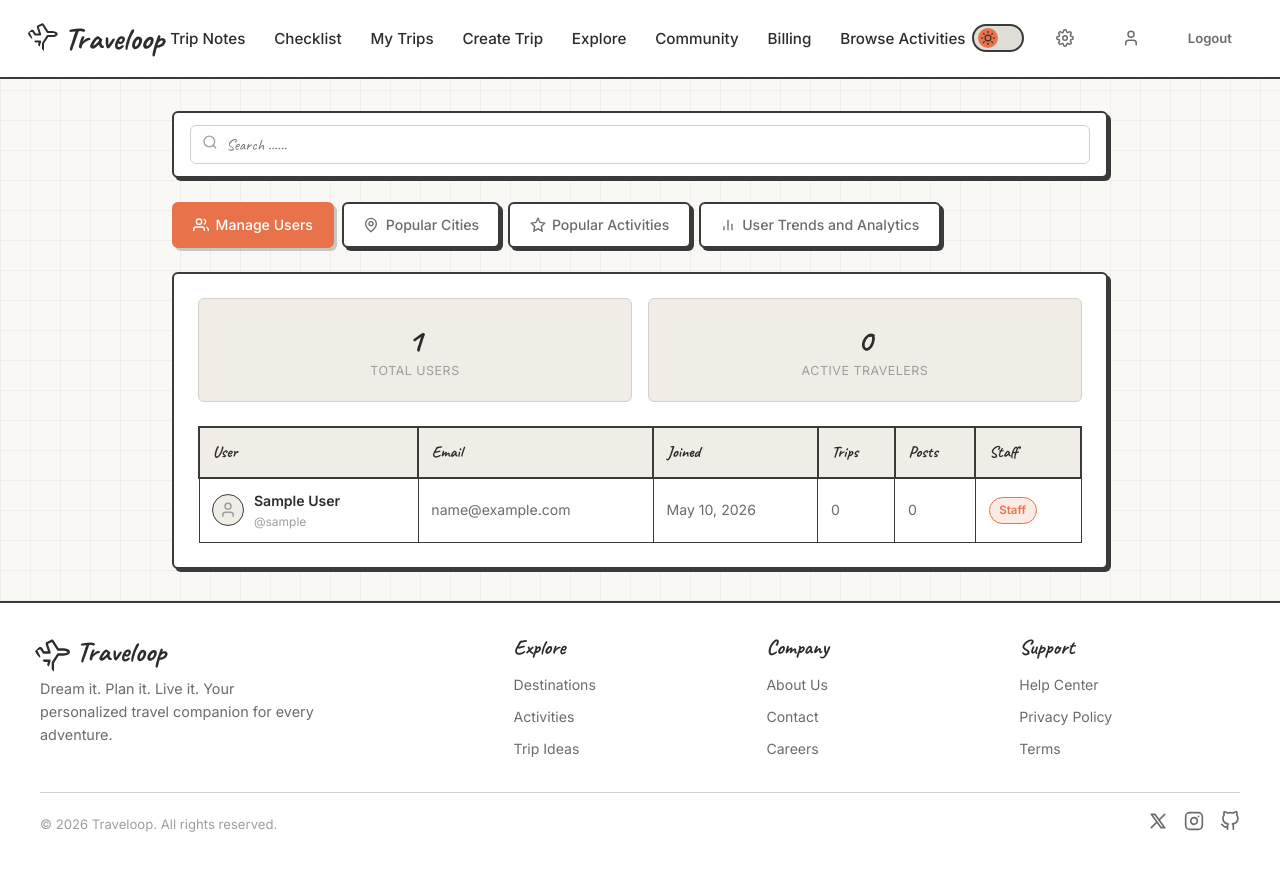
After one commit to kashish2210/odoo-x-parul, a Django app: page /admin-panel/ in a window 1280 px wide. The commit adds this page. Run offline with Django 5.2, Linux system fonts and the light colour scheme; the visitor is signed in with stand-in values (Sample User, id 1); data comes from the database, SQL or seed files in the repository; data that the repository does not hold is empty.

Commit message:
admin panel

```diff
--- a/accounts/urls.py
+++ b/accounts/urls.py
@@ -6,5 +6,6 @@ urlpatterns = [
     path('signup/', views.signup_view, name='signup'),
     path('logout/', views.logout_view, name='logout'),
     path('profile/', views.profile_view, name='profile'),
+    path('admin-panel/', views.admin_panel_view, name='admin_panel'),
     path('', views.dashboard_view, name='dashboard'),
 ]
--- /dev/null
+++ b/static/css/admin_panel.css
@@ -0,0 +1,280 @@
+/* ========== ADMIN PANEL STYLES ========== */
+
+/* ---------- SEARCH TOOLBAR ---------- */
+.community-toolbar {
+  display: flex;
+  align-items: center;
+  gap: 1rem;
+  flex-wrap: wrap;
+  margin-bottom: 1.5rem;
+  padding: 0.75rem 1rem;
+  background: var(--bg-card);
+  border: var(--border-sketch);
+  border-radius: var(--radius);
+  box-shadow: var(--shadow-sketch);
+}
+
+.community-search-wrap {
+  position: relative;
+  flex: 1;
+  min-width: 200px;
+}
+
+.community-search-icon {
+  position: absolute;
+  left: 0.75rem;
+  top: 50%;
+  transform: translateY(-50%);
+  color: var(--text-muted);
+  pointer-events: none;
+}
+
+.community-search-input {
+  width: 100%;
+  padding: 0.55rem 0.75rem 0.55rem 2.2rem;
+  font-family: 'Caveat', cursive;
+  font-size: 1rem;
+  background: var(--bg-input);
+  color: var(--text-primary);
+  border: var(--border-light);
+  border-radius: var(--radius);
+  outline: none;
+  transition: border-color 0.2s;
+}
+.community-search-input:focus {
+  border-color: var(--accent);
+}
+/* ---------- TAB BAR ---------- */
+.admin-tabs {
+  display: flex;
+  gap: 0.5rem;
+  flex-wrap: wrap;
+  margin-bottom: 1.5rem;
+}
+
+.admin-tab {
+  display: inline-flex;
+  align-items: center;
+  gap: 0.4rem;
+  padding: 0.6rem 1.2rem;
+  font-size: 0.88rem;
+  font-weight: 500;
+  color: var(--text-secondary);
+  background: var(--bg-card);
+  border: var(--border-sketch);
+  border-radius: var(--radius);
+  box-shadow: var(--shadow-sketch);
+  text-decoration: none;
+  cursor: pointer;
+  transition: all 0.2s;
+}
+.admin-tab:hover {
+  transform: translate(-2px, -2px);
+  box-shadow: var(--shadow-hover);
+  color: var(--accent);
+}
+.admin-tab.active {
+  background: var(--accent);
+  color: #fff;
+  border-color: var(--accent);
+  box-shadow: 3px 3px 0px rgba(0,0,0,0.2);
+}
+
+/* ---------- CONTENT AREA ---------- */
+.admin-panel-content {
+  background: var(--bg-card);
+  border: var(--border-sketch);
+  border-radius: var(--radius);
+  box-shadow: var(--shadow-sketch);
+  padding: 1.5rem;
+}
+
+/* ---------- STATS ROW ---------- */
+.admin-stats-row {
+  display: flex;
+  gap: 1rem;
+  flex-wrap: wrap;
+  margin-bottom: 1.5rem;
+}
+
+.stat-card {
+  flex: 1;
+  min-width: 120px;
+  padding: 1.25rem 1rem;
+  background: var(--bg-secondary);
+  border: var(--border-light);
+  border-radius: var(--radius);
+  text-align: center;
+}
+
+.stat-number {
+  font-family: 'Caveat', cursive;
+  font-size: 2rem;
+  font-weight: 700;
+  color: var(--text-primary);
+  line-height: 1;
+  margin: 0.4rem 0 0.2rem;
+}
+
+.stat-label {
+  font-size: 0.78rem;
+  color: var(--text-muted);
+  text-transform: uppercase;
+  letter-spacing: 0.04em;
+}
+
+/* ---------- ADMIN TABLE ---------- */
+.admin-table-wrap {
+  overflow-x: auto;
+}
+
+.admin-table {
+  width: 100%;
+  border-collapse: collapse;
+  font-size: 0.88rem;
+}
+
+.admin-table th {
+  background: var(--bg-secondary);
+  font-family: 'Caveat', cursive;
+  font-weight: 700;
+  font-size: 1rem;
+  text-align: left;
+  padding: 0.75rem 0.8rem;
+  border: var(--border-sketch);
+  color: var(--text-primary);
+}
+
+.admin-table td {
+  padding: 0.65rem 0.8rem;
+  border: 1px solid var(--border-color);
+  color: var(--text-secondary);
+  vertical-align: middle;
+}
+
+.admin-table tbody tr:hover {
+  background: var(--bg-secondary);
+}
+
+.empty-row {
+  text-align: center;
+  color: var(--text-muted);
+  font-style: italic;
+  padding: 2rem !important;
+}
+
+/* User cell */
+.user-cell {
+  display: flex;
+  align-items: center;
+  gap: 0.6rem;
+}
+
+.user-cell-avatar {
+  width: 32px;
+  height: 32px;
+  border-radius: 50%;
+  border: 1px solid var(--border-color);
+  display: flex;
+  align-items: center;
+  justify-content: center;
+  background: var(--bg-secondary);
+  color: var(--text-muted);
+  flex-shrink: 0;
+}
+
+.user-cell-name {
+  display: block;
+  font-weight: 600;
+  color: var(--text-primary);
+  font-size: 0.88rem;
+}
+
+.user-cell-uname {
+  display: block;
+  font-size: 0.75rem;
+  color: var(--text-muted);
+}
+
+/* Badges */
+.badge {
+  display: inline-block;
+  padding: 0.2rem 0.6rem;
+  border-radius: 99px;
+  font-size: 0.72rem;
+  font-weight: 600;
+}
+.badge--staff {
+  background: rgba(232, 115, 74, 0.15);
+  color: var(--accent);
+  border: 1px solid var(--accent);
+}
+.badge--user {
+  background: var(--bg-secondary);
+  color: var(--text-muted);
+  border: var(--border-light);
+}
+.badge--cat {
+  background: rgba(33, 150, 243, 0.12);
+  color: #2196f3;
+  border: 1px solid #2196f3;
+}
+
+/* Popularity bar */
+.popularity-bar {
+  width: 100%;
+  max-width: 140px;
+  height: 8px;
+  background: var(--bg-secondary);
+  border-radius: 99px;
+  overflow: hidden;
+  border: 1px solid var(--border-color);
+}
+
+.popularity-fill {
+  height: 100%;
+  background: var(--accent);
+  border-radius: 99px;
+  transition: width 0.6s ease;
+}
+.popularity-fill--green {
+  background: #4caf50;
+}
+
+/* ---------- CHARTS GRID ---------- */
+.charts-grid {
+  display: grid;
+  grid-template-columns: 1fr 1fr;
+  gap: 1.25rem;
+}
+
+.chart-card {
+  background: var(--bg-secondary);
+  border: var(--border-light);
+  border-radius: var(--radius);
+  padding: 1.25rem;
+}
+
+.chart-card h3 {
+  font-family: 'Caveat', cursive;
+  font-size: 1.2rem;
+  font-weight: 700;
+  margin-bottom: 0.75rem;
+}
+
+.chart-card--wide {
+  grid-column: 1 / -1;
+}
+
+/* ---------- RESPONSIVE ---------- */
+@media (max-width: 768px) {
+  .admin-tabs {
+    flex-direction: column;
+  }
+  .admin-stats-row {
+    flex-direction: column;
+  }
+  .charts-grid {
+    grid-template-columns: 1fr;
+  }
+}
--- /dev/null
+++ b/templates/accounts/admin_panel.html
@@ -0,0 +1,341 @@
+{% extends 'base.html' %}
+{% load static %}
+{% block title %}Admin Panel — Traveloop{% endblock %}
+{% block extra_css %}<link rel="stylesheet" href="{% static 'css/admin_panel.css' %}">{% endblock %}
+
+{% block content %}
+<div class="page-container">
+
+  <!-- Toolbar -->
+  <div class="community-toolbar" role="search">
+    <div class="community-search-wrap">
+      <span class="community-search-icon" aria-hidden="true">
+        <svg width="16" height="16" viewBox="0 0 24 24" fill="none" stroke="currentColor" stroke-width="2"><circle cx="11" cy="11" r="8"/><line x1="21" y1="21" x2="16.65" y2="16.65"/></svg>
+      </span>
+      <form method="get">
+        <input type="hidden" name="tab" value="{{ tab }}">
+        <input type="text" name="q" class="community-search-input" placeholder="Search ......" value="{{ query }}" autocomplete="off">
+      </form>
+    </div>
+  </div>
+
+  <!-- Tab Buttons -->
+  <div class="admin-tabs" role="tablist">
+    <a href="?tab=users" class="admin-tab {% if tab == 'users' %}active{% endif %}" role="tab">
+      <svg width="16" height="16" viewBox="0 0 24 24" fill="none" stroke="currentColor" stroke-width="2"><path d="M17 21v-2a4 4 0 0 0-4-4H5a4 4 0 0 0-4 4v2"/><circle cx="9" cy="7" r="4"/><path d="M23 21v-2a4 4 0 0 0-3-3.87"/><path d="M16 3.13a4 4 0 0 1 0 7.75"/></svg>
+      Manage Users
+    </a>
+    <a href="?tab=cities" class="admin-tab {% if tab == 'cities' %}active{% endif %}" role="tab">
+      <svg width="16" height="16" viewBox="0 0 24 24" fill="none" stroke="currentColor" stroke-width="2"><path d="M20 10c0 6-8 12-8 12s-8-6-8-12a8 8 0 0 1 16 0Z"/><circle cx="12" cy="10" r="3"/></svg>
+      Popular Cities
+    </a>
+    <a href="?tab=activities" class="admin-tab {% if tab == 'activities' %}active{% endif %}" role="tab">
+      <svg width="16" height="16" viewBox="0 0 24 24" fill="none" stroke="currentColor" stroke-width="2"><polygon points="12 2 15.09 8.26 22 9.27 17 14.14 18.18 21.02 12 17.77 5.82 21.02 7 14.14 2 9.27 8.91 8.26 12 2"/></svg>
+      Popular Activities
+    </a>
+    <a href="?tab=analytics" class="admin-tab {% if tab == 'analytics' %}active{% endif %}" role="tab">
+      <svg width="16" height="16" viewBox="0 0 24 24" fill="none" stroke="currentColor" stroke-width="2"><line x1="18" y1="20" x2="18" y2="10"/><line x1="12" y1="20" x2="12" y2="4"/><line x1="6" y1="20" x2="6" y2="14"/></svg>
+      User Trends and Analytics
+    </a>
+  </div>
+
+  <!-- Tab Content -->
+  <div class="admin-panel-content">
+
+    <!-- ═══════ MANAGE USERS ═══════ -->
+    {% if tab == 'users' %}
+    <div class="admin-stats-row">
+      <div class="stat-card">
+        <div class="stat-number">{{ total_users }}</div>
+        <div class="stat-label">Total Users</div>
+      </div>
+      <div class="stat-card">
+        <div class="stat-number">{{ active_users }}</div>
+        <div class="stat-label">Active Travelers</div>
+      </div>
+    </div>
+
+    <div class="admin-table-wrap">
+      <table class="admin-table">
+        <thead>
+          <tr>
+            <th>User</th>
+            <th>Email</th>
+            <th>Joined</th>
+            <th>Trips</th>
+            <th>Posts</th>
+            <th>Staff</th>
+          </tr>
+        </thead>
+        <tbody>
+          {% for u in users %}
+          <tr>
+            <td>
+              <div class="user-cell">
+                <div class="user-cell-avatar">
+                  <svg width="18" height="18" viewBox="0 0 24 24" fill="none" stroke="currentColor" stroke-width="2"><path d="M19 21v-2a4 4 0 0 0-4-4H9a4 4 0 0 0-4 4v2"/><circle cx="12" cy="7" r="4"/></svg>
+                </div>
+                <div>
+                  <span class="user-cell-name">{{ u.get_full_name|default:u.username }}</span>
+                  <span class="user-cell-uname">@{{ u.username }}</span>
+                </div>
+              </div>
+            </td>
+            <td>{{ u.email|default:"—" }}</td>
+            <td>{{ u.date_joined|date:"M d, Y" }}</td>
+            <td>{{ u.trip_count }}</td>
+            <td>{{ u.post_count }}</td>
+            <td>
+              {% if u.is_staff %}
+              <span class="badge badge--staff">Staff</span>
+              {% else %}
+              <span class="badge badge--user">User</span>
+              {% endif %}
+            </td>
+          </tr>
+          {% empty %}
+          <tr><td colspan="6" class="empty-row">No users found.</td></tr>
+          {% endfor %}
+        </tbody>
+      </table>
+    </div>
+
+    <!-- ═══════ POPULAR CITIES ═══════ -->
+    {% elif tab == 'cities' %}
+    <div class="admin-stats-row">
+      <div class="stat-card">
+        <div class="stat-number">{{ total_cities }}</div>
+        <div class="stat-label">Total Cities</div>
+      </div>
+    </div>
+
+    <div class="admin-table-wrap">
+      <table class="admin-table">
+        <thead>
+          <tr>
+            <th>#</th>
+            <th>City</th>
+            <th>Country</th>
+            <th>Region</th>
+            <th>Visits</th>
+            <th>Popularity</th>
+          </tr>
+        </thead>
+        <tbody>
+          {% for city in cities %}
+          <tr>
+            <td>{{ forloop.counter }}</td>
+            <td><strong>{{ city.name }}</strong></td>
+            <td>{{ city.country }}</td>
+            <td>{{ city.region|default:"—" }}</td>
+            <td>{{ city.visit_count }}</td>
+            <td>
+              <div class="popularity-bar">
+                <div class="popularity-fill" style="width: {% widthratio city.visit_count cities.0.visit_count 100 %}%"></div>
+              </div>
+            </td>
+          </tr>
+          {% empty %}
+          <tr><td colspan="6" class="empty-row">No city data yet.</td></tr>
+          {% endfor %}
+        </tbody>
+      </table>
+    </div>
+
+    <!-- ═══════ POPULAR ACTIVITIES ═══════ -->
+    {% elif tab == 'activities' %}
+    <div class="admin-stats-row">
+      <div class="stat-card">
+        <div class="stat-number">{{ total_activities }}</div>
+        <div class="stat-label">Total Activities</div>
+      </div>
+    </div>
+
+    <div class="admin-table-wrap">
+      <table class="admin-table">
+        <thead>
+          <tr>
+            <th>#</th>
+            <th>Activity</th>
+            <th>City</th>
+            <th>Category</th>
+            <th>Bookings</th>
+            <th>Popularity</th>
+          </tr>
+        </thead>
+        <tbody>
+          {% for act in activities %}
+          <tr>
+            <td>{{ forloop.counter }}</td>
+            <td><strong>{{ act.name }}</strong></td>
+            <td>{{ act.city.name }}</td>
+            <td><span class="badge badge--cat">{{ act.get_category_display }}</span></td>
+            <td>{{ act.booking_count }}</td>
+            <td>
+              <div class="popularity-bar">
+                <div class="popularity-fill popularity-fill--green" style="width: {% if activities.0.booking_count %}{% widthratio act.booking_count activities.0.booking_count 100 %}{% else %}0{% endif %}%"></div>
+              </div>
+            </td>
+          </tr>
+          {% empty %}
+          <tr><td colspan="6" class="empty-row">No activity data yet.</td></tr>
+          {% endfor %}
+        </tbody>
+      </table>
+    </div>
+
+    <!-- ═══════ USER TRENDS & ANALYTICS ═══════ -->
+    {% elif tab == 'analytics' %}
+
+    <!-- Stats Row -->
+    <div class="admin-stats-row">
+      <div class="stat-card">
+        <svg width="24" height="24" viewBox="0 0 24 24" fill="none" stroke="var(--accent)" stroke-width="2"><path d="M17 21v-2a4 4 0 0 0-4-4H5a4 4 0 0 0-4 4v2"/><circle cx="9" cy="7" r="4"/></svg>
+        <div class="stat-number">{{ total_users }}</div>
+        <div class="stat-label">Users</div>
+      </div>
+      <div class="stat-card">
+        <svg width="24" height="24" viewBox="0 0 24 24" fill="none" stroke="#4caf50" stroke-width="2"><polygon points="3 6 9 3 15 6 21 3 21 18 15 21 9 18 3 21"/></svg>
+        <div class="stat-number">{{ total_trips }}</div>
+        <div class="stat-label">Trips</div>
+      </div>
+      <div class="stat-card">
+        <svg width="24" height="24" viewBox="0 0 24 24" fill="none" stroke="#2196f3" stroke-width="2"><path d="M20 10c0 6-8 12-8 12s-8-6-8-12a8 8 0 0 1 16 0Z"/><circle cx="12" cy="10" r="3"/></svg>
+        <div class="stat-number">{{ total_cities }}</div>
+        <div class="stat-label">Cities</div>
+      </div>
+      <div class="stat-card">
+        <svg width="24" height="24" viewBox="0 0 24 24" fill="none" stroke="#9c27b0" stroke-width="2"><path d="M21 15a2 2 0 0 1-2 2H7l-4 4V5a2 2 0 0 1 2-2h14a2 2 0 0 1 2 2z"/></svg>
+        <div class="stat-number">{{ total_posts }}</div>
+        <div class="stat-label">Posts</div>
+      </div>
+      <div class="stat-card">
+        <svg width="24" height="24" viewBox="0 0 24 24" fill="none" stroke="#f39c12" stroke-width="2"><line x1="12" y1="1" x2="12" y2="23"/><path d="M17 5H9.5a3.5 3.5 0 0 0 0 7h5a3.5 3.5 0 0 1 0 7H6"/></svg>
+        <div class="stat-number">₹{{ total_budget_all }}</div>
+        <div class="stat-label">Total Budget</div>
+      </div>
+    </div>
+
+    <!-- Charts Grid -->
+    <div class="charts-grid">
+      <!-- Line Chart: Trips per Month -->
+      <div class="chart-card">
+        <h3>Trips Over Time</h3>
+        <canvas id="tripsLineChart" height="220"></canvas>
+      </div>
+
+      <!-- Pie Chart: Community Post Categories -->
+      <div class="chart-card">
+        <h3>Post Categories</h3>
+        <canvas id="catPieChart" height="220"></canvas>
+      </div>
+
+      <!-- Bar Chart: Top Cities -->
+      <div class="chart-card chart-card--wide">
+        <h3>Top Cities by Visits</h3>
+        <canvas id="cityBarChart" height="200"></canvas>
+      </div>
+    </div>
+
+    {% endif %}
+
+  </div>
+</div>
+{% endblock %}
+
+{% block extra_js %}
+{% if tab == 'analytics' %}
+<script src="https://cdn.jsdelivr.net/npm/chart.js@4/dist/chart.umd.min.js"></script>
+<script>
+document.addEventListener('DOMContentLoaded', () => {
+  const isDark = document.documentElement.getAttribute('data-theme') === 'dark';
+  const gridColor = isDark ? 'rgba(255,255,255,0.1)' : 'rgba(0,0,0,0.08)';
+  const textColor = isDark ? '#b0b0b0' : '#6b6b6b';
+
+  Chart.defaults.color = textColor;
+  Chart.defaults.font.family = "'Inter', sans-serif";
+
+  // Line Chart
+  const tripsLabels = {{ trips_chart_labels|safe }};
+  const tripsData = {{ trips_chart_data|safe }};
+  if (document.getElementById('tripsLineChart')) {
+    new Chart(document.getElementById('tripsLineChart'), {
+      type: 'line',
+      data: {
+        labels: tripsLabels,
+        datasets: [{
+          label: 'Trips',
+          data: tripsData,
+          borderColor: '#e8734a',
+          backgroundColor: 'rgba(232,115,74,0.15)',
+          fill: true,
+          tension: 0.4,
+          pointRadius: 5,
+          pointBackgroundColor: '#e8734a',
+        }]
+      },
+      options: {
+        responsive: true,
+        plugins: { legend: { display: false } },
+        scales: {
+          y: { beginAtZero: true, grid: { color: gridColor }, ticks: { stepSize: 1 } },
+          x: { grid: { color: gridColor } }
+        }
+      }
+    });
+  }
+
+  // Pie Chart
+  const catLabels = {{ cat_labels|safe }};
+  const catData = {{ cat_data|safe }};
+  if (document.getElementById('catPieChart')) {
+    new Chart(document.getElementById('catPieChart'), {
+      type: 'doughnut',
+      data: {
+        labels: catLabels.length ? catLabels : ['No Data'],
+        datasets: [{
+          data: catData.length ? catData : [1],
+          backgroundColor: catData.length
+            ? ['#4caf50', '#2196f3', '#ff9800', '#9c27b0', '#e74c3c']
+            : ['#ccc'],
+          borderWidth: 2,
+          borderColor: isDark ? '#1f1f1f' : '#fff',
+        }]
+      },
+      options: {
+        responsive: true,
+        plugins: { legend: { position: 'bottom' } }
+      }
+    });
+  }
+
+  // Bar Chart
+  const cityLabels = {{ city_bar_labels|safe }};
+  const cityData = {{ city_bar_data|safe }};
+  if (document.getElementById('cityBarChart')) {
+    new Chart(document.getElementById('cityBarChart'), {
+      type: 'bar',
+      data: {
+        labels: cityLabels.length ? cityLabels : ['No Data'],
+        datasets: [{
+          label: 'Visits',
+          data: cityData.length ? cityData : [0],
+          backgroundColor: ['#e8734a', '#ff9800', '#4caf50', '#2196f3', '#9c27b0'],
+          borderRadius: 6,
+          barThickness: 40,
+        }]
+      },
+      options: {
+        responsive: true,
+        plugins: { legend: { display: false } },
+        scales: {
+          y: { beginAtZero: true, grid: { color: gridColor }, ticks: { stepSize: 1 } },
+          x: { grid: { display: false } }
+        }
+      }
+    });
+  }
+});
+</script>
+{% endif %}
+{% endblock %}
--- a/templates/header.html
+++ b/templates/header.html
@@ -24,6 +24,11 @@
       <div class="toggle-thumb"><svg xmlns="http://www.w3.org/2000/svg" width="14" height="14" viewBox="0 0 24 24" fill="none" stroke="currentColor" stroke-width="2" stroke-linecap="round" stroke-linejoin="round"><circle cx="12" cy="12" r="5"></circle><line x1="12" y1="1" x2="12" y2="3"></line><line x1="12" y1="21" x2="12" y2="23"></line><line x1="4.22" y1="4.22" x2="5.64" y2="5.64"></line><line x1="18.36" y1="18.36" x2="19.78" y2="19.78"></line><line x1="1" y1="12" x2="3" y2="12"></line><line x1="21" y1="12" x2="23" y2="12"></line><line x1="4.22" y1="19.78" x2="5.64" y2="18.36"></line><line x1="18.36" y1="5.64" x2="19.78" y2="4.22"></line></svg></div>
     </div>
     {% if user.is_authenticated %}
+    {% if user.is_staff %}
+    <a href="{% url 'admin_panel' %}" class="btn btn-ghost btn-sm" title="Admin Panel">
+      <svg xmlns="http://www.w3.org/2000/svg" width="18" height="18" viewBox="0 0 24 24" fill="none" stroke="currentColor" stroke-width="2" stroke-linecap="round" stroke-linejoin="round"><circle cx="12" cy="12" r="3"/><path d="M19.4 15a1.65 1.65 0 0 0 .33 1.82l.06.06a2 2 0 0 1 0 2.83 2 2 0 0 1-2.83 0l-.06-.06a1.65 1.65 0 0 0-1.82-.33 1.65 1.65 0 0 0-1 1.51V21a2 2 0 0 1-2 2 2 2 0 0 1-2-2v-.09A1.65 1.65 0 0 0 9 19.4a1.65 1.65 0 0 0-1.82.33l-.06.06a2 2 0 0 1-2.83 0 2 2 0 0 1 0-2.83l.06-.06A1.65 1.65 0 0 0 4.68 15a1.65 1.65 0 0 0-1.51-1H3a2 2 0 0 1-2-2 2 2 0 0 1 2-2h.09A1.65 1.65 0 0 0 4.6 9a1.65 1.65 0 0 0-.33-1.82l-.06-.06a2 2 0 0 1 0-2.83 2 2 0 0 1 2.83 0l.06.06A1.65 1.65 0 0 0 9 4.68a1.65 1.65 0 0 0 1-1.51V3a2 2 0 0 1 2-2 2 2 0 0 1 2 2v.09a1.65 1.65 0 0 0 1 1.51 1.65 1.65 0 0 0 1.82-.33l.06-.06a2 2 0 0 1 2.83 0 2 2 0 0 1 0 2.83l-.06.06a1.65 1.65 0 0 0-.33 1.82V9a1.65 1.65 0 0 0 1.51 1H21a2 2 0 0 1 2 2 2 2 0 0 1-2 2h-.09a1.65 1.65 0 0 0-1.51 1z"/></svg>
+    </a>
+    {% endif %}
     <a href="{% url 'profile' %}" class="btn btn-ghost btn-sm" title="My Profile">
       <svg xmlns="http://www.w3.org/2000/svg" width="18" height="18" viewBox="0 0 24 24" fill="none" stroke="currentColor" stroke-width="2" stroke-linecap="round" stroke-linejoin="round"><path d="M19 21v-2a4 4 0 0 0-4-4H9a4 4 0 0 0-4 4v2"/><circle cx="12" cy="7" r="4"/></svg>
     </a>
```
